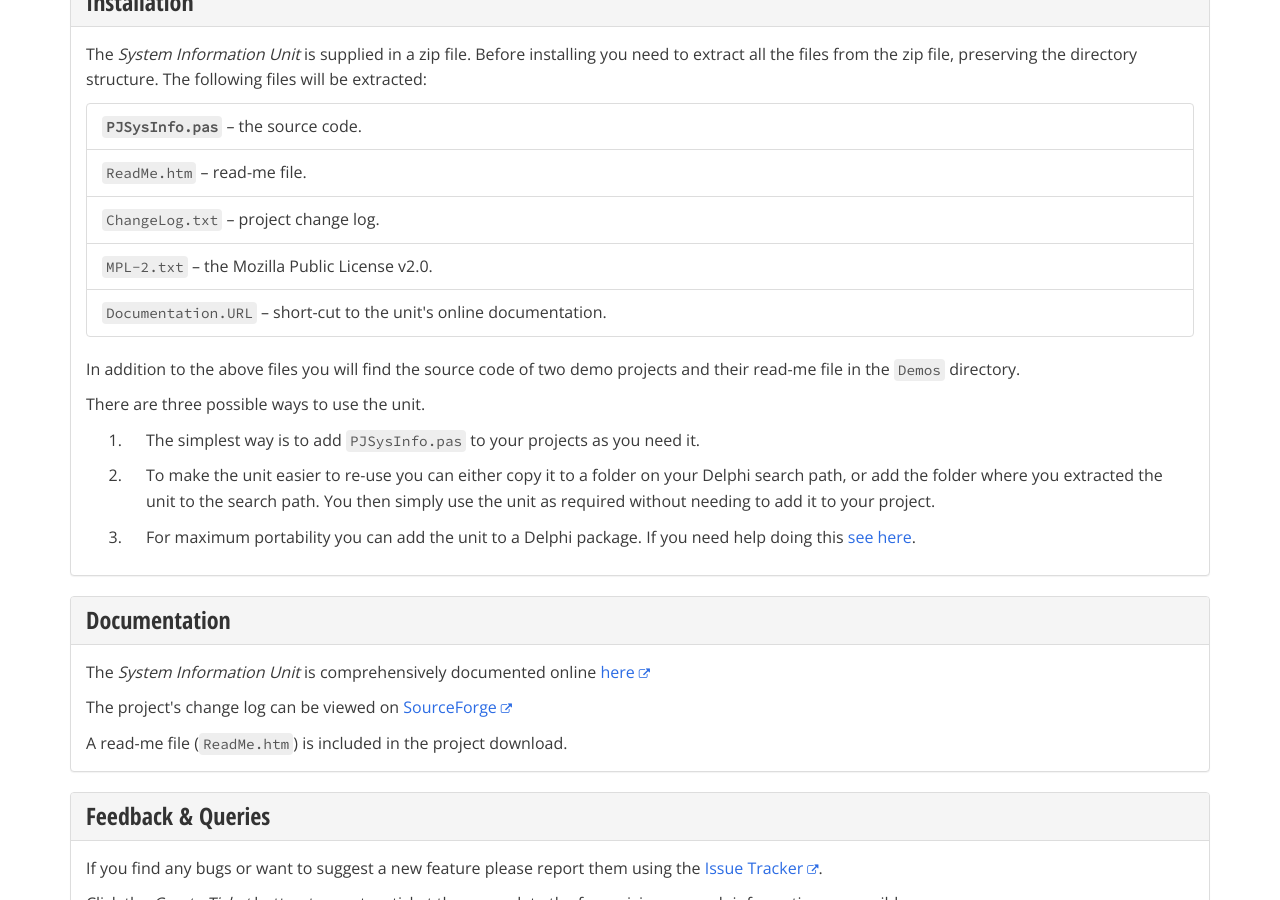
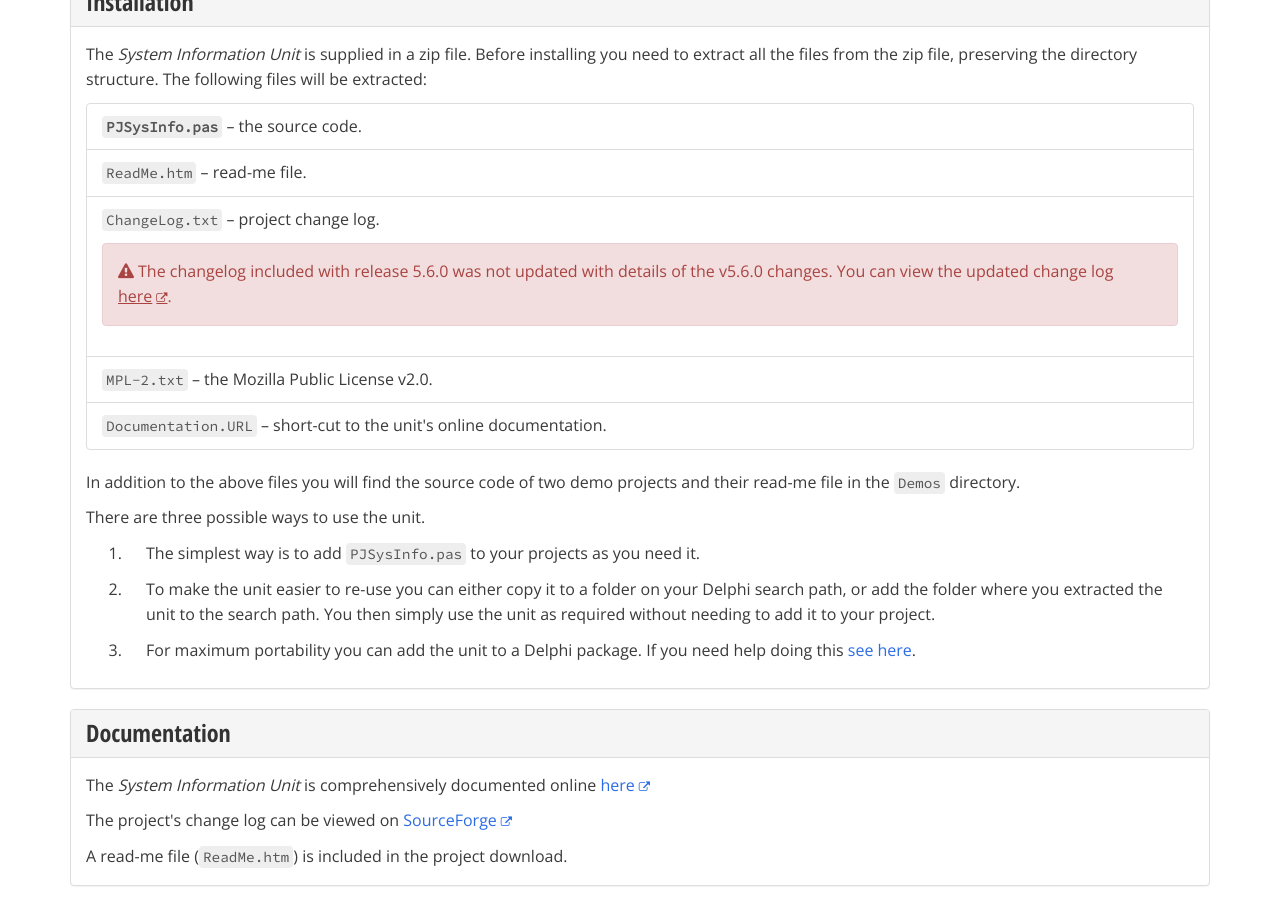
Before and after one commit to delphidabbler/delphidabbler.github.io, a Jekyll site: the page built from _software/sysinfo.html, in a window 1280 px wide and 900 px high, scrolled down 1600 px. Built offline with Jekyll 4.4.1, drawn with Linux system fonts in a browser that asks for light colours; nearby versions of some CDN libraries; comment, search, counter and statistics services are not loaded.

Commit message:
Add note about change log not being updated
Include link to SourceForge where updated log can be viewed.

```diff
--- a/_software/sysinfo.html
+++ b/_software/sysinfo.html
@@ -192,7 +192,8 @@ status: "current"
         <code>ReadMe.htm</code> &ndash; read-me file.
       </li>
       <li class="list-group-item">
-        <code>ChangeLog.txt</code> &ndash; project change log.
+        <p><code>ChangeLog.txt</code> &ndash; project change log.</p>
+        <p class="alert alert-danger glyph">The changelog included with release 5.6.0 was not updated with details of the v5.6.0 changes. You can view the updated change log <a href="https://sourceforge.net/p/ddablib/code/HEAD/tree/trunk/projects/sysinfo/Docs/ChangeLog.txt">here</a>.</p>
       </li>
       <li class="list-group-item">
         <code>MPL-2.txt</code> &ndash; the Mozilla Public License v2.0.
```
